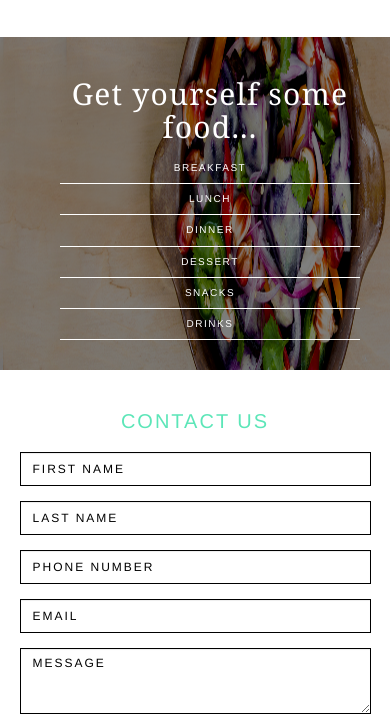
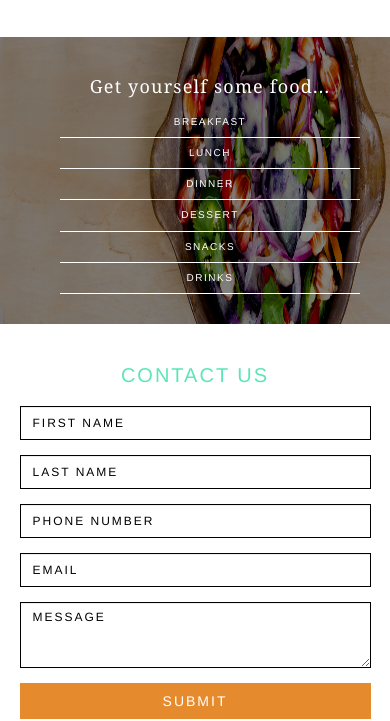
Before and after one commit to clarson283/tcg-test, a plain HTML site: page index.html in a window 390 px wide. Shown: the part 2051-2772 px from the top of the page. Drawn offline with nearby package versions, Linux system fonts and the light colour scheme; some packages are replaced by stand-ins of ours.

Commit message:
font-size

```diff
--- a/main.css
+++ b/main.css
@@ -439,6 +439,10 @@ footer {
         text-align: center;
    }
 
+   #get-food h2 {
+   		font-size: 18px;
+   }
+
    #what h3 {
         font-size: 18px;
         letter-spacing: 2px;
@@ -483,11 +487,11 @@ footer {
 		margin-bottom: 5px;
 	}
 
-   #fav-imgs .thumbnail {
-   	height: 130px;
-   	overflow: hidden;
-   	width: 100%;
-   }
+   	#fav-imgs .thumbnail {
+	   	height: 130px;
+	   	overflow: hidden;
+	   	width: 100%;
+   	}
 
    img.img-class.burger {
         margin-top: -10%;
```
